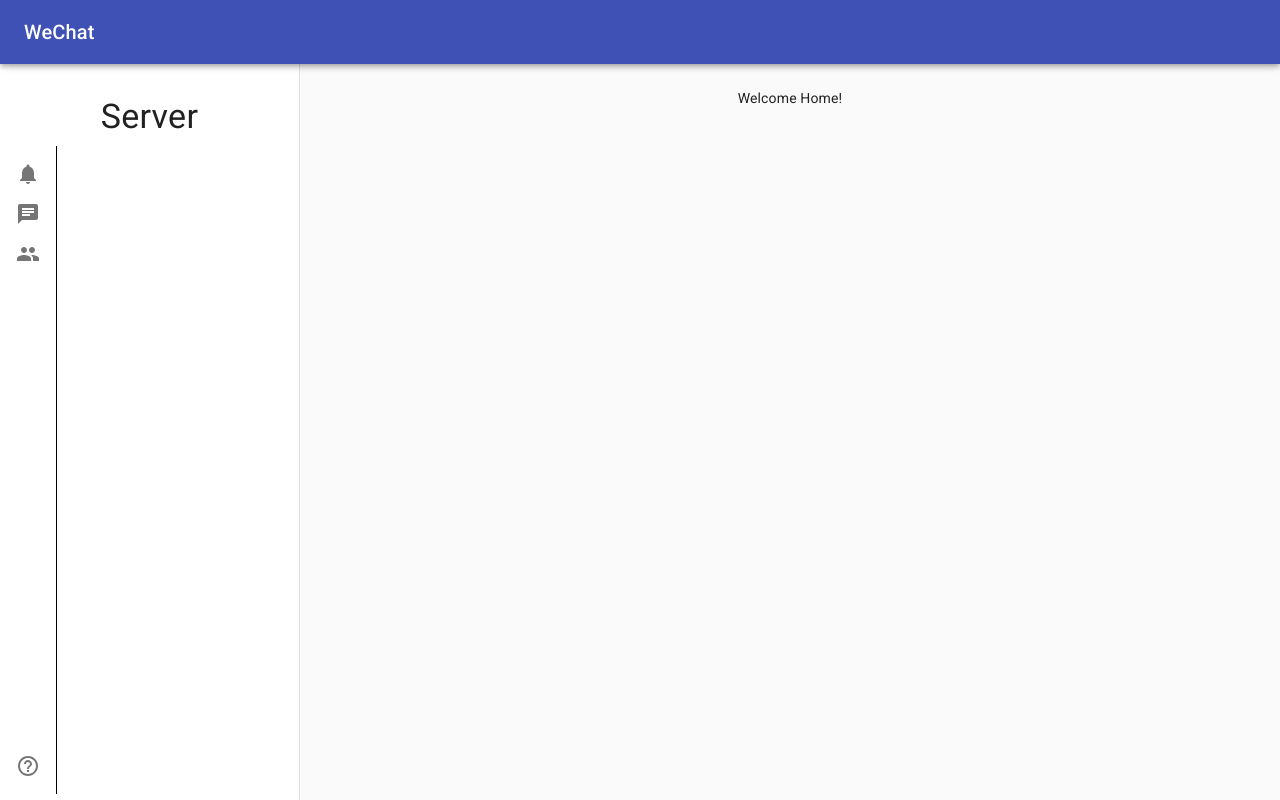
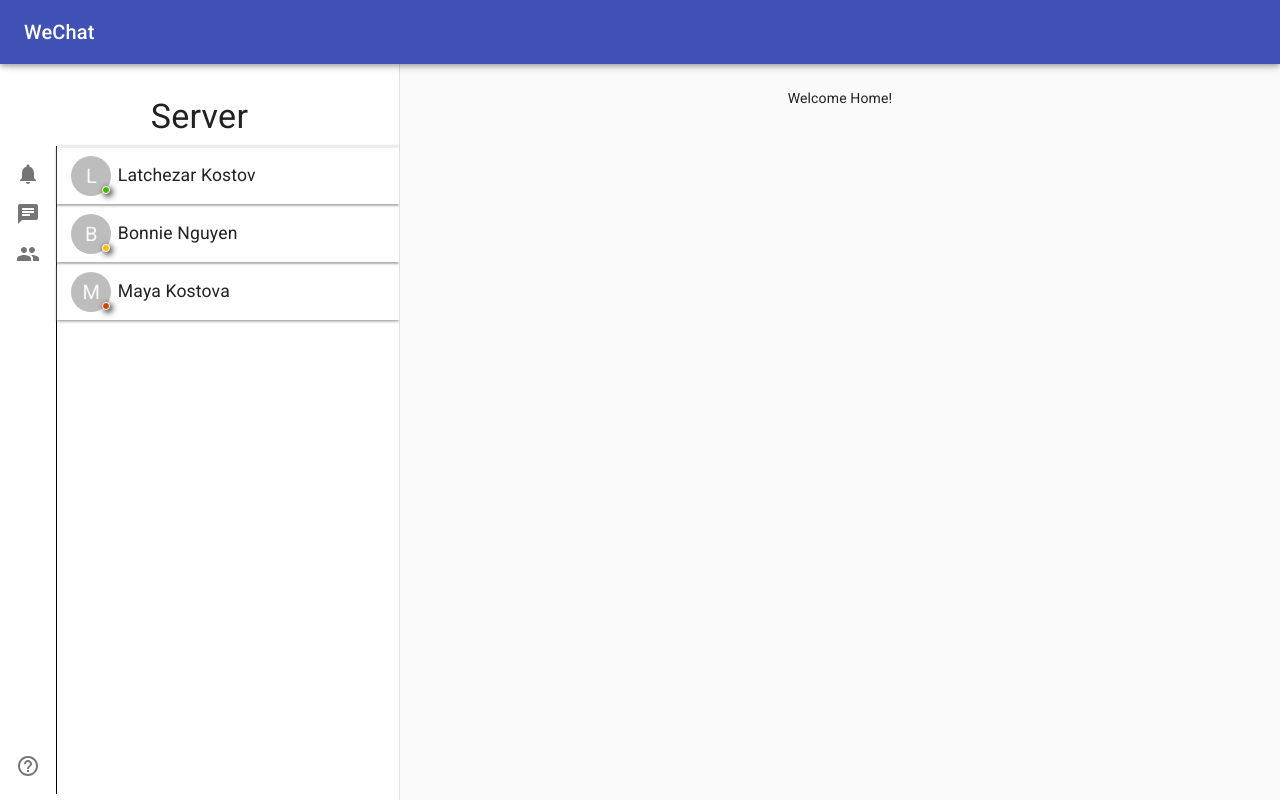
Before and after one commit to latchkostov/react-chat-app, a React (Create React App) app: page /direct_messages in a window 1280 px wide. Built offline with nearby package versions, Linux system fonts and the light colour scheme.

Commit message:
Add direct messages component and add some static message fields

```diff
--- a/src/App.tsx
+++ b/src/App.tsx
@@ -8,8 +8,9 @@
 import { AppBar, Drawer } from '@material-ui/core';
 import Menu from './components/menu/menu.component';
 import Home from './components/home/home.component';
+import DirectMessages from './components/direct-messages/direct-messages.component';
 
-const drawerWidth = 300;
+const drawerWidth = 400;
 
 const useStyles = makeStyles((theme: Theme) =>
   createStyles({
@@ -92,6 +93,9 @@
                 <Switch>
                   <Route exact path='/notifications' component={NotificationsPage} />
                 </Switch>
+                <Switch>
+                <Route exact path='/direct_messages' component={DirectMessages} />
+                </Switch>
               </Suspense>
             </div>
           </div>
--- /dev/null
+++ b/src/components/direct-messages/direct-messages.component.tsx
@@ -0,0 +1,36 @@
+import React, { FunctionComponent } from 'react';
+import MessageField from '../message-field/message-field.component';
+import { UserStatus } from '../message-field/message-avatar.component';
+import styled from 'styled-components';
+
+const MessageFieldWrapper = styled.div`
+    &:first-child {
+        border-top: 2px solid #eee;
+    }
+    margin-bottom: 2px;
+    box-shadow: 0 1px 3px #888888;
+`;
+
+const DirectMessages: FunctionComponent<any> = (props: any) => {
+    return (
+        <div>
+            <MessageFieldWrapper>
+                <MessageField name={'Latchezar Kostov'}
+                    numMessages={0} userStatus={UserStatus.Online}>
+                </MessageField>
+            </MessageFieldWrapper>
+            <MessageFieldWrapper>
+                <MessageField name={'Bonnie Nguyen'}
+                    numMessages={0} userStatus={UserStatus.Away}>
+                </MessageField>
+            </MessageFieldWrapper>
+            <MessageFieldWrapper>
+                <MessageField name={'Maya Kostova'}
+                    numMessages={0} userStatus={UserStatus.Busy}>
+                </MessageField>
+            </MessageFieldWrapper>
+        </div>
+    );
+}
+
+export default DirectMessages;
```
Also changed, not shown: 1 other file (tests, documents, lock files or other folders).
